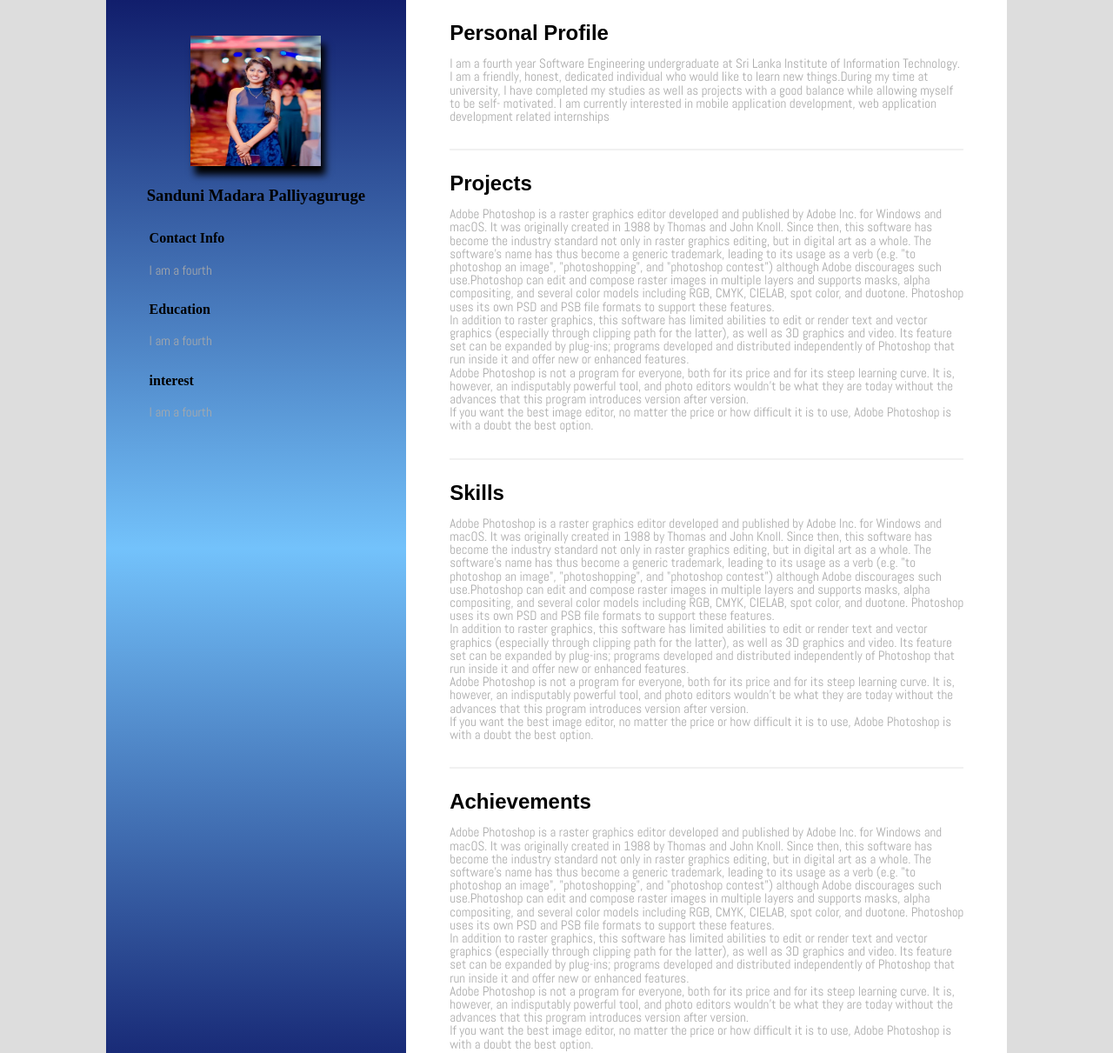
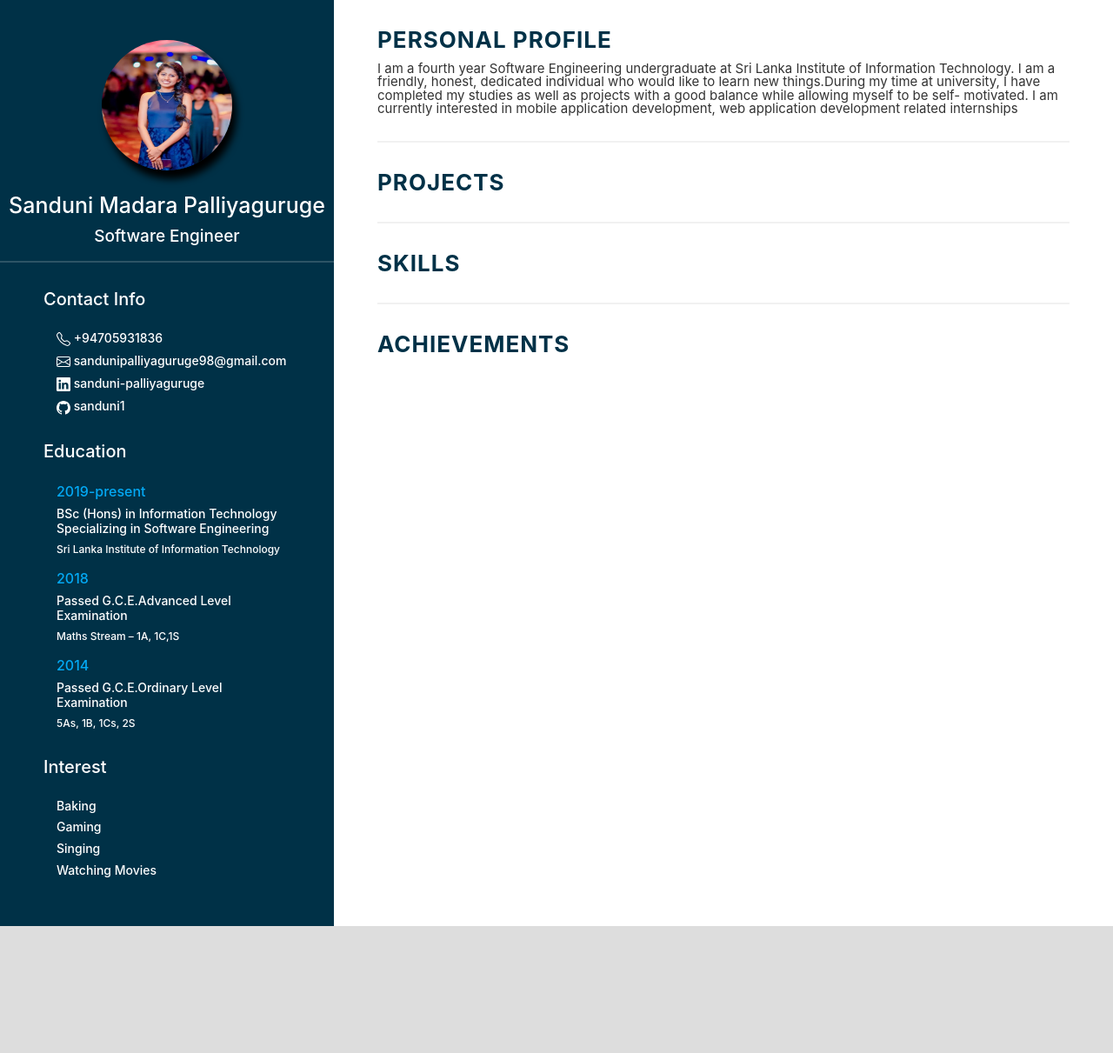
Before and after one commit to sanduni1/Sanduni-Palliyaguruge-Resume, a plain HTML site: page index.html in a window 1280 px wide. Shown: the top 1211 px of the page at 87% size. After the commit the page ends 1065 px from the top, so only its background shows below. Drawn offline with nearby package versions, Linux system fonts and the light colour scheme.

Commit message:
update index.html with css

```diff
--- a/index.html
+++ b/index.html
@@ -3,18 +3,32 @@
 <head>
 	<title>Resume | Sanduni-Palliyaguruge</title>
 	<meta charset="UTF-8">
+	<meta name="viewport" content="width=device-width, initial-scale=1, shrink-to-fit=no">
+
 	<link rel="stylesheet" href="styles/style.css">
+
+
+    <!-- Bootstrap CSS -->
+	<link rel="stylesheet" href="https://stackpath.bootstrapcdn.com/bootstrap/4.1.3/css/bootstrap.min.css" integrity="sha384-MCw98/SFnGE8fJT3GXwEOngsV7Zt27NXFoaoApmYm81iuXoPkFOJwJ8ERdknLPMO" crossorigin="anonymous">
+
+	<script src="https://code.jquery.com/jquery-3.3.1.slim.min.js" integrity="sha384-q8i/X+965DzO0rT7abK41JStQIAqVgRVzpbzo5smXKp4YfRvH+8abtTE1Pi6jizo" crossorigin="anonymous"></script>
+	<script src="https://cdnjs.cloudflare.com/ajax/libs/popper.js/1.14.3/umd/popper.min.js" integrity="sha384-ZMP7rVo3mIykV+2+9J3UJ46jBk0WLaUAdn689aCwoqbBJiSnjAK/l8WvCWPIPm49" crossorigin="anonymous"></script>
+	<script src="https://stackpath.bootstrapcdn.com/bootstrap/4.1.3/js/bootstrap.min.js" integrity="sha384-ChfqqxuZUCnJSK3+MXmPNIyE6ZbWh2IMqE241rYiqJxyMiZ6OW/JmZQ5stwEULTy" crossorigin="anonymous"></script>
+
 </head>
 
 <body class="body">
 
 	<div class="content">
 
-		<div class="column1" style="background: linear-gradient(#111E6C, #73C2FB, #111E6C)">
+		<div class="column1">
 			<center>
 
 				<img src="images/sanduni.jpg" class="resumeimage" width="150px" height="150px">
-                <h3>Sanduni Madara Palliyaguruge</h3>
+                <h3 class = "heading4">Sanduni Madara Palliyaguruge</h3>
+				<h5 class = "heading5">Software Engineer</h5>
+
+				<hr style="border:1px solid rgba(225, 225, 225, 0.2)">
 
 			</center>
 
@@ -22,19 +36,76 @@
 
             <div class="desc">
                 <h4 class="heading3">Contact Info</h4>
-                <P class="para"> I am a fourth </P>
+
+				<div class="desc1">
+
+                  <h5 class="heading6"> <svg xmlns="http://www.w3.org/2000/svg" width="16" height="16" fill="currentColor" class="bi bi-telephone" viewBox="0 0 16 16">
+					<path d="M3.654 1.328a.678.678 0 0 0-1.015-.063L1.605 2.3c-.483.484-.661 1.169-.45 1.77a17.568 17.568 0 0 0 4.168 6.608 17.569 17.569 0 0 0 6.608 4.168c.601.211 1.286.033 1.77-.45l1.034-1.034a.678.678 0 0 0-.063-1.015l-2.307-1.794a.678.678 0 0 0-.58-.122l-2.19.547a1.745 1.745 0 0 1-1.657-.459L5.482 8.062a1.745 1.745 0 0 1-.46-1.657l.548-2.19a.678.678 0 0 0-.122-.58L3.654 1.328zM1.884.511a1.745 1.745 0 0 1 2.612.163L6.29 2.98c.329.423.445.974.315 1.494l-.547 2.19a.678.678 0 0 0 .178.643l2.457 2.457a.678.678 0 0 0 .644.178l2.189-.547a1.745 1.745 0 0 1 1.494.315l2.306 1.794c.829.645.905 1.87.163 2.611l-1.034 1.034c-.74.74-1.846 1.065-2.877.702a18.634 18.634 0 0 1-7.01-4.42 18.634 18.634 0 0 1-4.42-7.009c-.362-1.03-.037-2.137.703-2.877L1.885.511z"/>
+				  </svg> +94705931836 </h5>
+
+				  <h5 class="heading6"><svg xmlns="http://www.w3.org/2000/svg" width="16" height="16" fill="currentColor" class="bi bi-envelope" viewBox="0 0 16 16">
+					<path d="M0 4a2 2 0 0 1 2-2h12a2 2 0 0 1 2 2v8a2 2 0 0 1-2 2H2a2 2 0 0 1-2-2V4Zm2-1a1 1 0 0 0-1 1v.217l7 4.2 7-4.2V4a1 1 0 0 0-1-1H2Zm13 2.383-4.708 2.825L15 11.105V5.383Zm-.034 6.876-5.64-3.471L8 9.583l-1.326-.795-5.64 3.47A1 1 0 0 0 2 13h12a1 1 0 0 0 .966-.741ZM1 11.105l4.708-2.897L1 5.383v5.722Z"/>
+				  </svg> sandunipalliyaguruge98@gmail.com </h5>
+
+				<a href="https://www.linkedin.com/in/sanduni-palliyaguruge/">
+
+				  <h5 class="heading6"><svg xmlns="http://www.w3.org/2000/svg" width="16" height="16" fill="currentColor" class="bi bi-linkedin" viewBox="0 0 16 16">
+					<path d="M0 1.146C0 .513.526 0 1.175 0h13.65C15.474 0 16 .513 16 1.146v13.708c0 .633-.526 1.146-1.175 1.146H1.175C.526 16 0 15.487 0 14.854V1.146zm4.943 12.248V6.169H2.542v7.225h2.401zm-1.2-8.212c.837 0 1.358-.554 1.358-1.248-.015-.709-.52-1.248-1.342-1.248-.822 0-1.359.54-1.359 1.248 0 .694.521 1.248 1.327 1.248h.016zm4.908 8.212V9.359c0-.216.016-.432.08-.586.173-.431.568-.878 1.232-.878.869 0 1.216.662 1.216 1.634v3.865h2.401V9.25c0-2.22-1.184-3.252-2.764-3.252-1.274 0-1.845.7-2.165 1.193v.025h-.016a5.54 5.54 0 0 1 .016-.025V6.169h-2.4c.03.678 0 7.225 0 7.225h2.4z"/>
+				  </svg> sanduni-palliyaguruge </h5>
+				</a>
+
+				<a href="https://github.com/sanduni1">
+				  <h5 class="heading6"><svg xmlns="http://www.w3.org/2000/svg" width="16" height="16" fill="currentColor" class="bi bi-github" viewBox="0 0 16 16">
+					<path d="M8 0C3.58 0 0 3.58 0 8c0 3.54 2.29 6.53 5.47 7.59.4.07.55-.17.55-.38 0-.19-.01-.82-.01-1.49-2.01.37-2.53-.49-2.69-.94-.09-.23-.48-.94-.82-1.13-.28-.15-.68-.52-.01-.53.63-.01 1.08.58 1.23.82.72 1.21 1.87.87 2.33.66.07-.52.28-.87.51-1.07-1.78-.2-3.64-.89-3.64-3.95 0-.87.31-1.59.82-2.15-.08-.2-.36-1.02.08-2.12 0 0 .67-.21 2.2.82.64-.18 1.32-.27 2-.27.68 0 1.36.09 2 .27 1.53-1.04 2.2-.82 2.2-.82.44 1.1.16 1.92.08 2.12.51.56.82 1.27.82 2.15 0 3.07-1.87 3.75-3.65 3.95.29.25.54.73.54 1.48 0 1.07-.01 1.93-.01 2.2 0 .21.15.46.55.38A8.012 8.012 0 0 0 16 8c0-4.42-3.58-8-8-8z"/>
+				  </svg>  sanduni1 </h5>
+				</a>
+
+				</div>
+
             </div><!--desc-->
 
 
             <div class="desc">
                 <h4 class="heading3">Education</h4>
-                <P class="para"> I am a fourth </P>
+
+				<div class="desc2">
+
+					<ul>
+
+							<h6 class="heading7">2019-present</h6>
+							<h5>BSc (Hons) in Information Technology Specializing in Software Engineering</h5>
+							<p class="heading8">Sri Lanka Institute of Information Technology</p>
+
+
+							<h6 class="heading7">2018</h6>
+							<h5>Passed G.C.E.Advanced Level Examination</h5>
+							<p class="heading8">Maths Stream – 1A, 1C,1S</p>
+
+
+
+							<h6 class="heading7">2014</h6>
+							<h5>Passed G.C.E.Ordinary Level Examination</h5>
+							<p class="heading8">5As, 1B, 1Cs, 2S</p>
+
+					</ul>
+
+				</div>
+
             </div><!--desc-->
 
 
             <div class="desc">
-                <h4 class="heading3">interest</h4>
-                <P class="para"> I am a fourth </P>
+                <h4 class="heading3">Interest</h4>
+				<div class="desc2">
+
+			<ul>
+				<h5>Baking</h5>
+                <h5>Gaming</h5>
+				<h5>Singing</h5>
+				<h5>Watching Movies</h5>
+			</ul>
+
+				</div>
             </div><!--desc-->
 
         </div><!--col1---->
@@ -58,42 +129,21 @@
 
 				<div class="desc">
 					<h2 class="heading2">Projects</h2>
-					<P class="para" >Adobe Photoshop is a raster graphics editor developed and published by Adobe Inc. for Windows and macOS. It was originally created in 1988 by Thomas and John Knoll. Since then, this software has become the industry standard not only in raster graphics editing, but in digital art as a whole. The software's name has thus become a generic trademark, leading to its usage as a verb (e.g. "to photoshop an image", "photoshopping", and "photoshop contest") although Adobe discourages such use.Photoshop can edit and compose raster images in multiple layers and supports masks, alpha compositing, and several color models including RGB, CMYK, CIELAB, spot color, and duotone. Photoshop uses its own PSD and PSB file formats to support these features. <br>In addition to raster graphics, this software has limited abilities to edit or render text and vector graphics (especially through clipping path for the latter), as well as 3D graphics and video. Its feature set can be expanded by plug-ins; programs developed and distributed independently of Photoshop that run inside it and offer new or enhanced features.<br>
-					Adobe Photoshop is not a program for everyone,
-					both for its price and for its steep learning curve. It is, however,
-					an indisputably powerful tool, and photo editors wouldn’t be what they are today
-					without the advances that this program introduces version after version.
-					<br>
-					If you want the best image editor, no matter the price or how difficult it is to use,
-					Adobe Photoshop is with a doubt the best option.</P>
+
 				</div><!--desc-->
 
 				<hr style="border:1px solid #f1f1f1">
 
 				<div class="desc">
 					<h2 class="heading2">Skills</h2>
-					<P class="para" >Adobe Photoshop is a raster graphics editor developed and published by Adobe Inc. for Windows and macOS. It was originally created in 1988 by Thomas and John Knoll. Since then, this software has become the industry standard not only in raster graphics editing, but in digital art as a whole. The software's name has thus become a generic trademark, leading to its usage as a verb (e.g. "to photoshop an image", "photoshopping", and "photoshop contest") although Adobe discourages such use.Photoshop can edit and compose raster images in multiple layers and supports masks, alpha compositing, and several color models including RGB, CMYK, CIELAB, spot color, and duotone. Photoshop uses its own PSD and PSB file formats to support these features. <br>In addition to raster graphics, this software has limited abilities to edit or render text and vector graphics (especially through clipping path for the latter), as well as 3D graphics and video. Its feature set can be expanded by plug-ins; programs developed and distributed independently of Photoshop that run inside it and offer new or enhanced features.<br>
-					Adobe Photoshop is not a program for everyone,
-					both for its price and for its steep learning curve. It is, however,
-					an indisputably powerful tool, and photo editors wouldn’t be what they are today
-					without the advances that this program introduces version after version.
-					<br>
-					If you want the best image editor, no matter the price or how difficult it is to use,
-					Adobe Photoshop is with a doubt the best option.</P>
+
 				</div><!--desc-->
 
 				<hr style="border:1px solid #f1f1f1">
 
 				<div class="desc">
 					<h2 class="heading2">Achievements</h2>
-					<P class="para" >Adobe Photoshop is a raster graphics editor developed and published by Adobe Inc. for Windows and macOS. It was originally created in 1988 by Thomas and John Knoll. Since then, this software has become the industry standard not only in raster graphics editing, but in digital art as a whole. The software's name has thus become a generic trademark, leading to its usage as a verb (e.g. "to photoshop an image", "photoshopping", and "photoshop contest") although Adobe discourages such use.Photoshop can edit and compose raster images in multiple layers and supports masks, alpha compositing, and several color models including RGB, CMYK, CIELAB, spot color, and duotone. Photoshop uses its own PSD and PSB file formats to support these features. <br>In addition to raster graphics, this software has limited abilities to edit or render text and vector graphics (especially through clipping path for the latter), as well as 3D graphics and video. Its feature set can be expanded by plug-ins; programs developed and distributed independently of Photoshop that run inside it and offer new or enhanced features.<br>
-					Adobe Photoshop is not a program for everyone,
-					both for its price and for its steep learning curve. It is, however,
-					an indisputably powerful tool, and photo editors wouldn’t be what they are today
-					without the advances that this program introduces version after version.
-					<br>
-					If you want the best image editor, no matter the price or how difficult it is to use,
-					Adobe Photoshop is with a doubt the best option.</P>
+
 				</div><!--desc-->
 
 
--- a/styles/style.css
+++ b/styles/style.css
@@ -10,34 +10,38 @@
 .content {
   background-size: contain;
   display: flex;
-  margin-left: 5%;
-  margin-right: 5%;
+  margin-left: 0%;
+  margin-right: 0%;
 }
 .column1 {
   width: 30%;
-  background-color: #28a7ea;
-  background: linear-gradient(#111e6c, #73c2fb, #111e6c);
-  margin-left: 5%;
+  background-color: #003147;
+  /* background-color: #061c68; */
+  margin-left: 0%;
   padding-bottom: 2%;
 }
 
 .resumeimage {
   margin-top: 12%;
   box-shadow: 5px 10px 8px black;
+  border-radius: 50%;
 }
 .resumeimage:hover {
   transform: scale(1.03);
 }
 .column2 {
-  width: 60%;
+  width: 70%;
   background-color: white;
-  margin-right: 5%;
+  margin-right: 0%;
   padding-bottom: 2%;
 }
 
 .desc {
   line-height: 95%;
   margin-bottom: 30px;
+}
+.desc1 {
+  padding-left: 15px;
 }
 .col1 {
   margin-top: 30px;
@@ -46,6 +50,24 @@
 }
 .heading3 {
   margin-top: 30px;
+  color: white;
+  font-size: 20px;
+  margin-bottom: 25px;
+}
+.heading4 {
+  margin-top: 25px;
+  color: white;
+  font-size: 25px;
+}
+.heading6 {
+  color: white;
+  font-size: 14px;
+  margin-bottom: 9px;
+}
+.heading5 {
+  margin-top: 10px;
+  color: white;
+  font-size: 19px;
 }
 .col2 {
   margin-top: 30px;
@@ -53,11 +75,38 @@
   margin-left: 50px;
 }
 .heading2 {
+  color: #003147;
+  text-transform: uppercase;
   margin-top: 30px;
-  font-family: "Dubai Medium", sans-serif;
+  letter-spacing: 1px;
+  margin-bottom: 10px;
+  font-weight: bold;
+  font-size: 26px;
 }
 .para {
   font-size: 15px;
-  font-family: "Abel", sans-serif;
-  color: #aaa;
+  color: #333;
 }
+.desc2 {
+  padding-left: 15px;
+}
+.desc2 li {
+  margin-bottom: 15px;
+}
+.heading7 {
+  color: #03a9f4;
+  font-weight: 500;
+}
+.desc2 h5 {
+  color: white;
+  font-weight: 500;
+  font-size: 14px;
+}
+.heading8 {
+  color: white;
+  font-weight: 500;
+  font-size: 12px;
+}
+.desc2 ul {
+  padding: 0px;
+}
```
